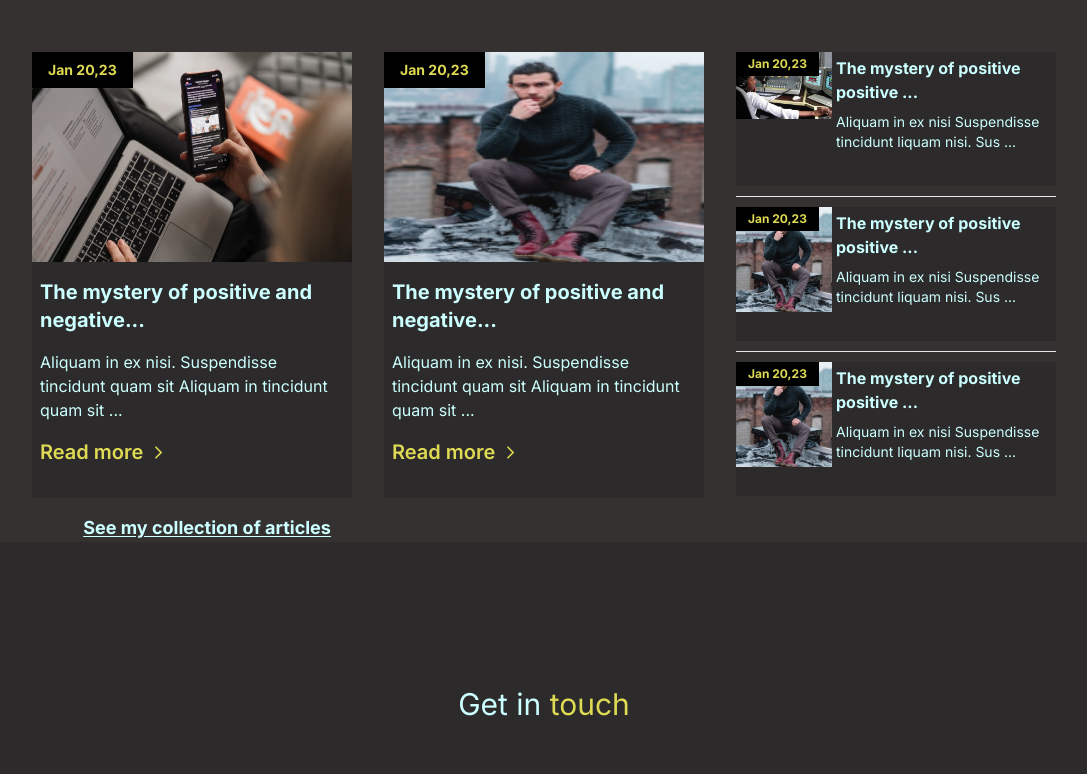
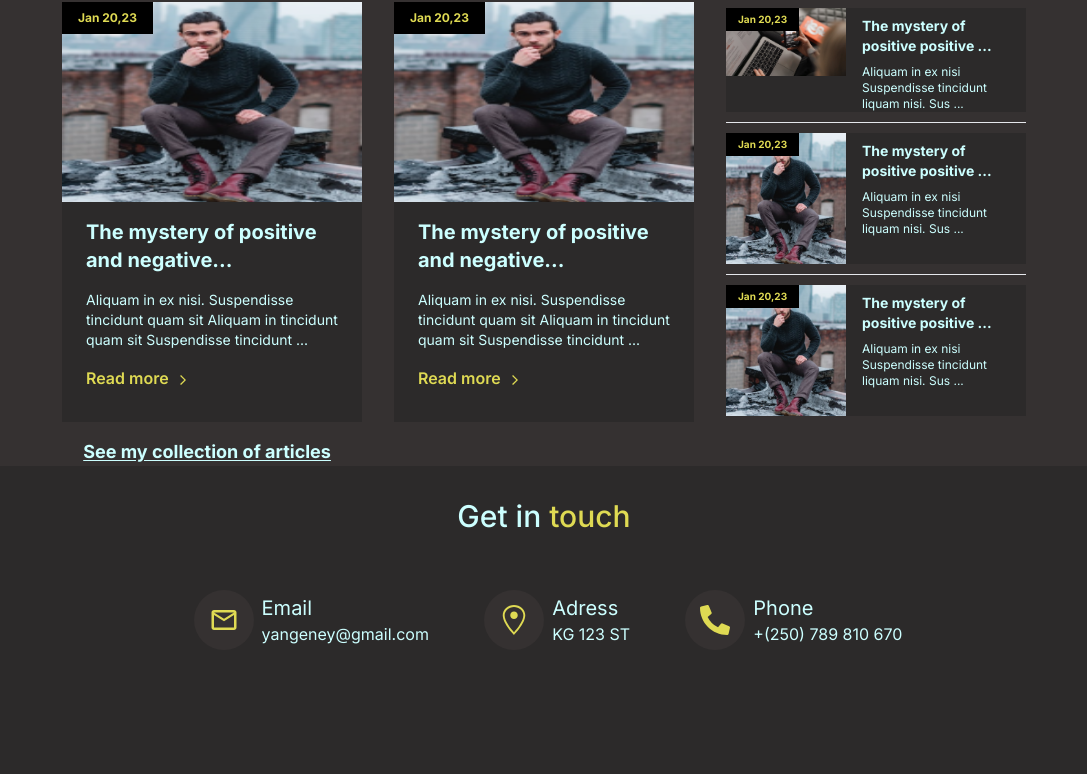
Before and after one commit to PatrickTUy/portfolio, a React (Create React App) app: page / in a window 1280 px wide. Shown: the part 2729-3503 px from the top of the page, without its empty margins (96-1183 px from the left). Built offline with nearby package versions, Linux system fonts and the light colour scheme.

Commit message:
worked on blog responsiveness

```diff
--- a/src/pages/Blog.jsx
+++ b/src/pages/Blog.jsx
@@ -12,7 +12,7 @@ const Blog = () => {
         <h1 className="font-bold text-white text-opacity-70 text-2xl text-center mb-2">
           My Latest Articles
         </h1>
-        <p className="text-base text-white text-center text-opacity-60 w-[90%] md:w-[60%] mx-auto mb-8">
+        <p className="text-sm text-white text-center text-opacity-60 w-[90%] md:w-[60%] mx-auto mb-8">
           Aliquam in ex nisi. Suspendisse tincidunt quam sit amet tristique
           luctus. Curabitur rutrum id velit eget vulputate. Cras et ornare elit.
           Donec vel libero placerat, venenatis nibh eu, luctus neque. Nullam
@@ -20,146 +20,142 @@ const Blog = () => {
         </p>
       </div>
       <div className="flex flex-col lg:flex-row mt-8 mx-auto w-[90%] lg:w-fit gap-8">
-        <div className="flex flex-col lg:max-w-[350px] lg:max-h-[450px] w-[85vw] lg:w-[32%] h-full">
-          <div className="flex flex-col w-full h-[250px] md:h-[210px] ">
-            <div className="bg-black text-yellow absolute text-sm font-bold px-4 py-2 z-10  w-fit">
-              Jan 20,23
-            </div>
-            <img
-              src="/ad.png"
-              alt=""
-              className="w-full h-[250px] md:h-[210px] object-fill"
-            />
-          </div>
-
-          <div className="flex flex-col pt-4 px-2 pb-8 w-full bg-[#2c2a2a] h-[60%]">
-            <h1 className="text-xl font-bold text-white text-opacity-70 w-full mb-4">
-              The mystery of positive and negative...
-            </h1>
-            <h1 className="text-base text-white text-opacity-60 w-[95%]">
-              Aliquam in ex nisi. Suspendisse tincidunt quam sit Aliquam in
-              tincidunt quam sit ...
-            </h1>
-            <div className="flex flex-row gap-2 w-fit items-center mt-4">
-              <h2 className="text-yellow font-semibold text-xl">Read more</h2>
-              <MdArrowForwardIos color="#DFDA53" size={15} />
-            </div>
-          </div>
-        </div>
-
-        <div className="flex flex-col lg:max-w-[350px] lg:max-h-[450px] w-[85vw] lg:w-[32%] h-full">
-          <div className="flex flex-col w-full h-[250px] md:h-[210px] ">
-            <div className="bg-black text-yellow absolute text-sm font-bold px-4 py-2 z-10  w-fit">
+        <div className="flex flex-col md:max-w-[600px] lg:max-w-[300px] lg:max-h-[450px] max-w-[400px] h-full self-center">
+          <div className="flex flex-col w-full h-[200px] md:h-[300px] lg:h-[200px]">
+            <div className="bg-black text-yellow absolute text-xs font-bold px-4 py-2 z-10  w-fit">
               Jan 20,23
             </div>
             <img
               src="/image.png"
               alt=""
-              className="w-full h-[250px] md:h-[210px] object-fill"
+              className="w-full h-full object-fill"
             />
           </div>
 
-          <div className="flex flex-col pt-4 px-2 pb-8 w-full bg-[#2c2a2a] h-[60%]">
+          <div className="flex flex-col pt-4 px-6 pb-8 w-full bg-[#2c2a2a] h-[60%]">
             <h1 className="text-xl font-bold text-white text-opacity-70 w-full mb-4">
               The mystery of positive and negative...
             </h1>
-            <h1 className="text-base text-white text-opacity-60 w-[95%]">
+            <h1 className="text-sm text-white text-opacity-60 w-full">
               Aliquam in ex nisi. Suspendisse tincidunt quam sit Aliquam in
-              tincidunt quam sit ...
+              tincidunt quam sit Suspendisse tincidunt ...
             </h1>
             <div className="flex flex-row gap-2 w-fit items-center mt-4">
-              <h2 className="text-yellow font-semibold text-xl">Read more</h2>
-              <MdArrowForwardIos color="#DFDA53" size={15} />
+              <h2 className="text-yellow font-semibold text-base">Read more</h2>
+              <MdArrowForwardIos
+                color="#DFDA53"
+                size={12}
+                className="mt-[3px]"
+              />
             </div>
           </div>
         </div>
 
-        <div className="flex flex-col lg:max-w-[350px] lg:max-h-[450px] w-[85vw] lg:w-[32%] gap-[10px]">
-          <div className="w-full h-[30%] bg-[#2c2a2a]">
-            <div className=" float-left w-[30%] h-auto">
-              <div className="flex flex-col w-full h-full">
-                <div className="bg-black text-yellow bg-opacity absolute text-xs font-bold px-1 py-1 sm:px-3 z-10 w-fit">
+        <div className="flex flex-col md:max-w-[600px] lg:max-w-[300px] lg:max-h-[450px] max-w-[400px] h-full self-center">
+          <div className="flex flex-col w-full h-[200px] md:h-[300px] lg:h-[200px]">
+            <div className="bg-black text-yellow absolute text-xs font-bold px-4 py-2 z-10  w-fit">
+              Jan 20,23
+            </div>
+            <img
+              src="/image.png"
+              alt=""
+              className="w-full h-full object-fill"
+            />
+          </div>
+
+          <div className="flex flex-col pt-4 px-6 pb-8 w-full bg-[#2c2a2a] h-[60%]">
+            <h1 className="text-xl font-bold text-white text-opacity-70 w-full mb-4">
+              The mystery of positive and negative...
+            </h1>
+            <h1 className="text-sm text-white text-opacity-60 w-full">
+              Aliquam in ex nisi. Suspendisse tincidunt quam sit Aliquam in
+              tincidunt quam sit Suspendisse tincidunt ...
+            </h1>
+            <div className="flex flex-row gap-2 w-fit items-center mt-4">
+              <h2 className="text-yellow font-semibold text-base">Read more</h2>
+              <MdArrowForwardIos
+                color="#DFDA53"
+                size={12}
+                className="mt-[3px]"
+              />
+            </div>
+          </div>
+        </div>
+
+        <div className="flex flex-col md:max-w-[600px] lg:max-w-[300px] lg:max-h-[450px] max-w-[400px] lg:w-[32%] gap-[10px] self-center">
+          <div className="w-full h-[29%] bg-[#2c2a2a]">
+            <div className=" float-left w-[40%] h-full">
+              <div className="flex flex-col w-full h-full overflow-hidden">
+                <div className="bg-black text-yellow bg-opacity absolute text-[10px] font-bold px-1 py-1 sm:px-3 z-10 w-fit">
                   Jan 20,23
                 </div>
 
                 <img
-                  src="/studio.png"
+                  src="ad.png"
                   alt=""
-                  className="w-full h-auto object-contain"
+                  className="w-full h-full object-fill"
                 />
               </div>
             </div>
-            <div className="flex flex-col w-[70%] p-1 h-full oveflow-hidden">
-              <h1 className="text-sm sm:text-base font-bold text-white text-opacity-70 w-full  mb-2">
+            <div className="flex flex-col w-[60%] pt-2 px-4 h-full oveflow-hidden">
+              <h1 className="text-sm font-bold text-white text-opacity-70 w-full  mb-2">
                 The mystery of positive positive ...
               </h1>
-              <h1 className="text-xs sm:text-sm text-white text-opacity-60 w-full ">
+              <h1 className="text-xs text-white text-opacity-60 w-full ">
                 Aliquam in ex nisi Suspendisse tincidunt liquam nisi. Sus ...
               </h1>
-              {/* <div className="flex flex-row gap-2 w-fit items-center mt-2 ">
-                <h2 className="text-yellow font-semibold text-sm">Read more</h2>
-                <MdArrowForwardIos color="#DFDA53" />
-              </div> */}
             </div>
           </div>
 
           <hr className="bg-[#dadada]" color="#dadada" />
 
-          <div className="w-full h-[30%] bg-[#2c2a2a]">
-            <div className=" float-left w-[30%] h-auto">
-              <div className="flex flex-col w-full h-full">
-                <div className="bg-black text-yellow bg-opacity absolute text-xs font-bold px-1 py-1 sm:px-3 z-10 w-fit">
+          <div className="w-full h-[28%] bg-[#2c2a2a]">
+            <div className=" float-left w-[40%] h-full">
+              <div className="flex flex-col w-full h-full overflow-hidden">
+                <div className="bg-black text-yellow bg-opacity absolute text-[10px] font-bold px-1 py-1 sm:px-3 z-10 w-fit">
                   Jan 20,23
                 </div>
 
                 <img
                   src="/image.png"
                   alt=""
-                  className="w-full h-auto object-contain"
+                  className="w-full h-auto object-fill"
                 />
               </div>
             </div>
-            <div className="flex flex-col w-[70%] p-1 h-full oveflow-hidden">
-              <h1 className="text-sm sm:text-base font-bold text-white text-opacity-70 w-full  mb-2">
+            <div className="flex flex-col w-[60%] py-2 px-4 h-full oveflow-hidden">
+              <h1 className="text-sm font-bold text-white text-opacity-70 w-full  mb-2">
                 The mystery of positive positive ...
               </h1>
-              <h1 className="text-xs sm:text-sm text-white text-opacity-60 w-full ">
+              <h1 className="text-xs text-white text-opacity-60 w-full ">
                 Aliquam in ex nisi Suspendisse tincidunt liquam nisi. Sus ...
               </h1>
-              {/* <div className="flex flex-row gap-2 w-fit items-center mt-2 ">
-                <h2 className="text-yellow font-semibold text-sm">Read more</h2>
-                <MdArrowForwardIos color="#DFDA53" />
-              </div> */}
             </div>
           </div>
 
-          <hr className="bg-[#dadada]"  />
+          <hr className="bg-[#dadada]" />
 
-          <div className="w-full h-[30%] bg-[#2c2a2a]">
-            <div className=" float-left w-[30%] h-auto">
-              <div className="flex flex-col w-full h-full">
-                <div className="bg-black text-yellow bg-opacity absolute text-xs font-bold px-1 py-1 sm:px-3 z-10 w-fit">
+          <div className="w-full h-[28%] bg-[#2c2a2a]">
+            <div className=" float-left w-[40%] h-full">
+              <div className="flex flex-col w-full h-full overflow-hidden">
+                <div className="bg-black text-yellow bg-opacity absolute text-[10px] font-bold px-1 py-1 sm:px-3 z-10 w-fit">
                   Jan 20,23
                 </div>
 
                 <img
                   src="/image.png"
                   alt=""
-                  className="w-full h-auto object-contain"
+                  className="w-full h-full object-fill"
                 />
               </div>
             </div>
-            <div className="flex flex-col w-[70%] p-1 h-full oveflow-hidden">
-              <h1 className="text-sm sm:text-base font-bold text-white text-opacity-70 w-full  mb-2">
+            <div className="flex flex-col w-[60%] py-2 px-4 h-full oveflow-hidden">
+              <h1 className="text-sm font-bold text-white text-opacity-70 w-full  mb-2">
                 The mystery of positive positive ...
               </h1>
-              <h1 className="text-xs sm:text-sm text-white text-opacity-60 w-full ">
+              <h1 className="text-xs text-white text-opacity-60 w-full ">
                 Aliquam in ex nisi Suspendisse tincidunt liquam nisi. Sus ...
               </h1>
-              {/* <div className="flex flex-row gap-2 w-fit items-center mt-2 ">
-                <h2 className="text-yellow font-semibold text-sm">Read more</h2>
-                <MdArrowForwardIos color="#DFDA53" />
-              </div> */}
             </div>
           </div>
         </div>
--- a/src/pages/Contact.jsx
+++ b/src/pages/Contact.jsx
@@ -7,45 +7,50 @@ import { BiSend } from 'react-icons/bi';
 
 const Contact = () => {
   return (
-    <div className="flex flex-col bg-[#2c2a2a] xlg:p-32">
-      <h1 className="text-white mx-auto text-3xl w-fit mt-4 mb-12">
+    <div className="flex flex-col bg-[#2c2a2a] xlg:px-32">
+      <h1 className="text-white font-medium mx-auto text-3xl w-fit mt-8 mb-12">
         Get in <span className="text-yellow text-3xl">touch</span>
       </h1>
-      <div className="flex flex-col md:flex-row gap-4 justify-between w-[80%] md:w-[70%] mx-auto mb-16 md:mb-32">
+      <div className="flex flex-col mmd:flex-row gap-4 justify-between w-fit md:w-[85%] lg:w-[70%] mx-auto mb-16 md:mb-32">
         <div className="flex items-center">
-          <div className="bg-[#353131] flex h-[60px] w-[60px] md:h-[80px] md:w-[80px] rounded-full items-center justify-center m-2">
-            <MdOutlineEmail  color="#DFDA53" className="h-[30px] w-[30px]" />
+          <div className="bg-[#353131] flex h-[60px] w-[60px] rounded-full items-center justify-center m-2">
+            <MdOutlineEmail color="#DFDA53" className="h-[30px] w-[30px]" />
           </div>
           <div>
-            <h1 className="text-lg md:text-2xl text-white w-fit">Email</h1>
-            <h1 className="text-lg md:text-2xl text-white w-fit">yangeney@gmail.com</h1>
+            <h1 className="text-lg md:text-xl text-white w-fit">Email</h1>
+            <h1 className="text-sm md:text-base text-white w-fit">
+              yangeney@gmail.com
+            </h1>
           </div>
         </div>
-
         <div className="flex items-center">
-          <div className="bg-[#353131] flex h-[60px] w-[60px] md:h-[80px] md:w-[80px] rounded-full items-center justify-center m-2">
-            <GoLocation  color="#DFDA53" className="h-[30px] w-[30px]" />
+          <div className="bg-[#353131] flex h-[60px] w-[60px] rounded-full items-center justify-center m-2">
+            <GoLocation color="#DFDA53" className="h-[30px] w-[30px]" />
           </div>
           <div>
-            <h1 className="text-lg md:text-2xl text-white w-fit">Adress</h1>
-            <h1 className="text-lg md:text-2xl text-white w-fit">KG 123 ST</h1>
+            <h1 className="text-lg md:text-xl text-white w-fit">Adress</h1>
+            <h1 className="text-sm md:text-base text-white w-fit">KG 123 ST</h1>
           </div>
         </div>
 
         <div className="flex items-center ">
-          <div className="bg-[#353131] flex h-[60px] w-[60px] md:h-[80px] md:w-[80px] rounded-full items-center justify-center m-2">
-            <FaPhoneAlt  color="#DFDA53" className="h-[30px] w-[30px]" />
+          <div className="bg-[#353131] flex h-[60px] w-[60px] rounded-full items-center justify-center m-2">
+            <FaPhoneAlt color="#DFDA53" className="h-[30px] w-[30px]" />
           </div>
           <div>
-            <h1 className="text-lg md:text-2xl text-white w-fit">Phone</h1>
-            <h1 className="text-lg md:text-2xl text-white w-fit">+(250) 789 810 670</h1>
+            <h1 className="text-lg md:text-xl text-white w-fit">Phone</h1>
+            <h1 className="text-sm md:text-base text-white w-fit">
+              +(250) 789 810 670
+            </h1>
           </div>
         </div>
       </div>
 
       <div className="flex flex-col md:flex-row justify-between items-center px-4 w-full md:w-[80%] mx-auto">
-        <div className="flex flex-col gap-4 md:gap-8 w-full md:w-[60%]">
-          <h1 className="text-yellow text-3xl md:text-5xl font-bold">Let's chat.</h1>
+        <div className="flex flex-col gap-4 md:gap-8 w-fit mmd:w-[500px] md:w-[60%]">
+          <h1 className="text-yellow text-3xl md:text-5xl font-bold">
+            Let's chat.
+          </h1>
           <h1 className="text-white text-opacity-80 text-2xl md:text-5xl font-semibold  md:font-bold">
             Tell me about your project.
           </h1>
@@ -53,10 +58,13 @@ const Contact = () => {
             Let's build something together!
           </h1>
         </div>
-        <div className="flex flex-col gap-4 mt-16 md:mt-0 w-[90%] max-w-[330px] md:w-[40%]">
-          <h1 className="flex items-center gap-2 text-base md:text-2xl text-white text-opacity-80">
-            Send me a quick message
-            <IoRocketSharp  color="#DFDA53" className='h-[30px] w-[30px] md:[40px] md:[40px]' />
+        <div className="flex flex-col gap-4 mt-16 md:mt-0 w-[90%] max-w-[500px] md:w-[40%]">
+          <h1 className="flex items-center gap-2 text-base md:text-xl text-white text-opacity-80">
+            Send me a quick message!
+            <IoRocketSharp
+              color="#DFDA53"
+              className="h-[30px] w-[30px] md:[40px] md:[40px]"
+            />
           </h1>
           <input
             type="text"
--- a/src/pages/Work.jsx
+++ b/src/pages/Work.jsx
@@ -11,7 +11,7 @@ const Work = () => {
       <div className="flex flex-row flex-wrap w-[80%] mx-auto gap-[30px] mt-8 ">
         {blogs.map((blog) => {
           return (
-            <div key={blog} className="flex flex-col bg-black bg-opacity-20 rounded-3xl min-h-[250px] w-[300px] mmd:w-[200px] md:w-[230px] pt-6 px-6 pb-3">
+            <div key={blog} className="flex flex-col bg-black bg-opacity-20 rounded-3xl min-h-[235px] w-[300px] mmd:w-[200px] md:w-[230px] pt-6 px-6 pb-3">
               <div className="flex flex-col p-2 bg-[#423C3C] rounded-t-3xl">
                 <h1 className="font-inter font-bold text-yellow text-base text-center">
                   Devpulse
@@ -22,12 +22,12 @@ const Work = () => {
                 </h1>
               </div>
 
-              <div className="flex flex-col bg-[#423C3C] mt-4 p-2">
+              <div className="flex flex-col bg-[#423C3C] mt-2 p-2">
                 <h1 className="text-white text-[10px]">ReactJS + TailWind CSS</h1>
                 <h1 className="text-white text-[10px]">NodeJS + GraphQL</h1>
               </div>
 
-              <div className="flex justify-between items-center bg-[#423C3C] my-4 py-2 px-4 rounded-b-3xl">
+              <div className="flex justify-between items-center bg-[#423C3C] my-2 py-2 px-4 rounded-b-3xl">
                 <h1 className="text-white text-sm">EXPLORE</h1>
                 <BsGithub color="#DFDA53" size={20} />
               </div>
```
